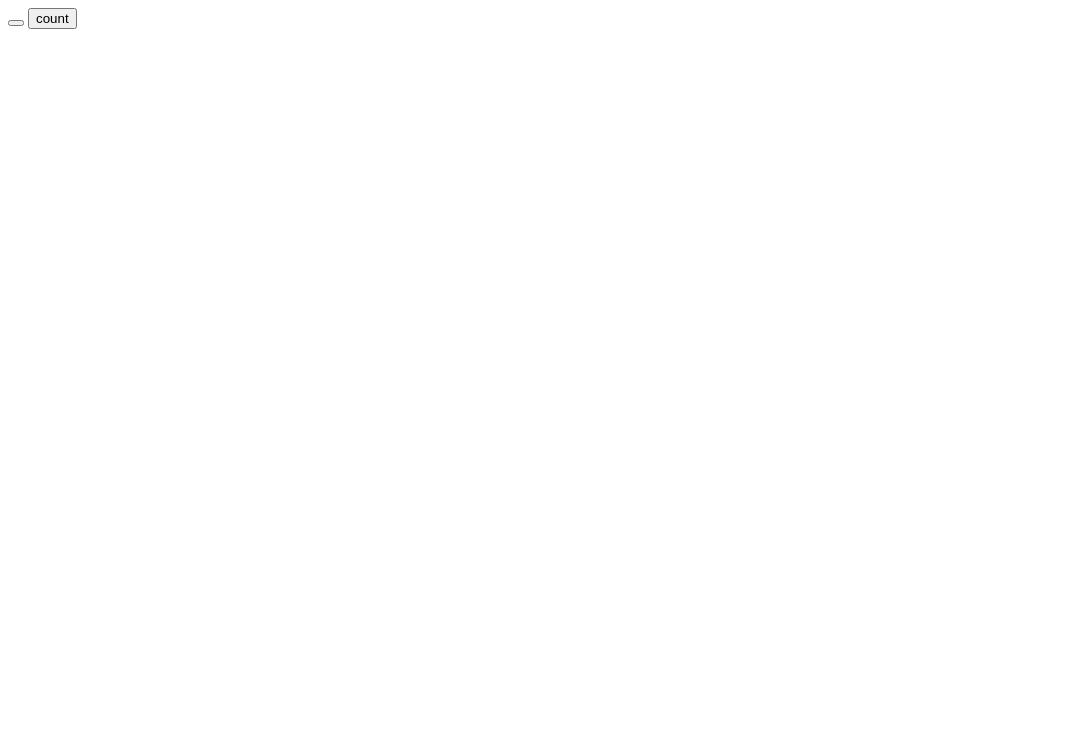
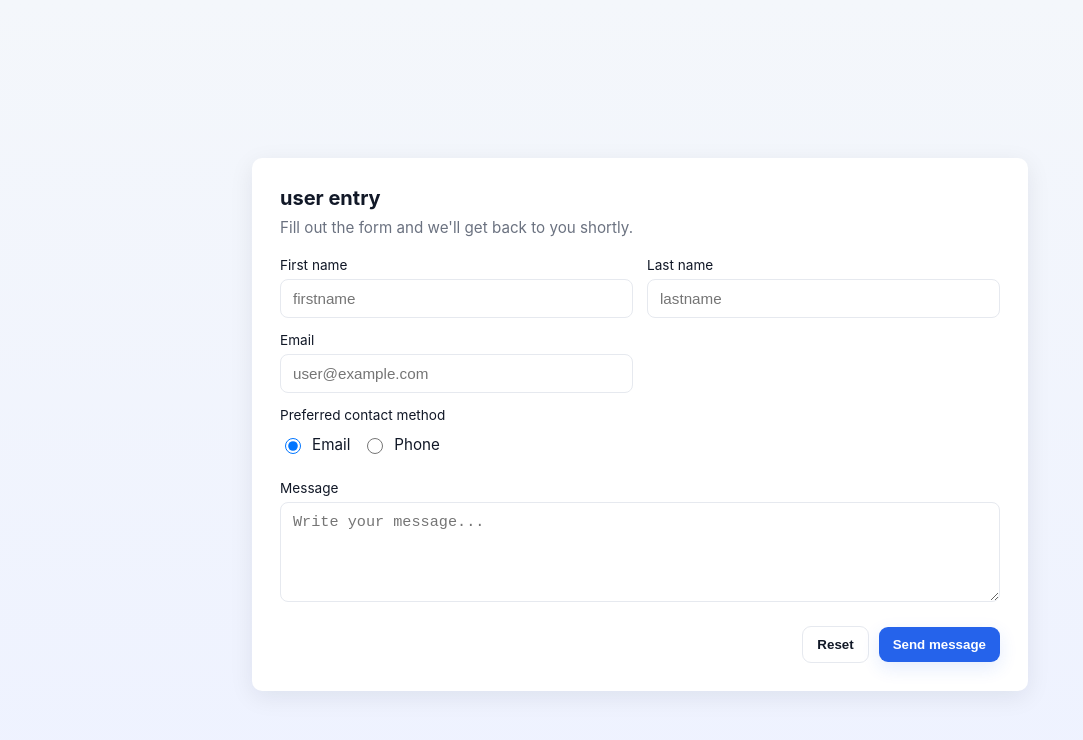
Before and after one commit to mmaneesha598/pinky, a plain HTML site: page index.html in a window 1280 px wide. Shown: the whole page, without its empty margins (0-1083 px from the left). Drawn offline with Linux system fonts and the light colour scheme.

Commit message:
first commit

```diff
--- a/index.html
+++ b/index.html
@@ -1,49 +1,209 @@
-<!DOCTYPE html>
+<!doctype html>
 <html lang="en">
 <head>
-    <meta charset="UTF-8">
-    <meta name="viewport" content="width=device-width, initial-scale=1.0">
-    <title>Document</title>
-    <script>
-//         const add=(a,b)=>{
-//             return document.write('<br>the a sub ${a+b}')
-//         }
-//         add(2,3)
-//         add(6,6)
-//         const sub=(a,b)=>{
-//             return document.write(a-b)
-//         }
-//         sub(5,3)
-//         setInterval(()=>
-//     {add(2,3)}
-//     ,3000)
-//     setTimeout(()=>
-// {add(2,3)},
-// 4000)
-    const count=()=>{
-        const add=()=>{
-            for(a=0;a<10;a++) {
-                document.write(`${a}`)
-            }
+    <meta charset="utf-8" />
+    <meta name="viewport" content="width=device-width,initial-scale=1" />
+    <title>Basic Form</title>
+    <style>
+        :root{
+            --bg:#f4f7fb;
+            --card:#ffffff;
+            --accent:#2563eb;
+            --muted:#6b7280;
+            --danger:#ef4444;
+            --radius:10px;
+            --gap:14px;
+            font-family:Inter, system-ui, -apple-system, "Segoe UI", Roboto, "Helvetica Neue", Arial;
         }
 
-//  const count=()=>{
-//     const add=()=>{
+        html,body{height:100%}
+        body{
+            margin:0;
+            background:linear-gradient(180deg,var(--bg),#eef2ff);
+            display:flex;
+            align-items:center;
+            justify-content:center;
+            padding:24px;
+            color:#111827;
+        }
 
-// a=0
-// while(a<2000){
-//     document.write(<ul><li>${a}</li></ul>)
-//     a++;
-// }}
+        .card{
+            width:100%;
+            max-width:720px;
+            background:var(--card);
+            border-radius:var(--radius);
+            box-shadow:0 6px 24px rgba(16,24,40,0.08);
+            padding:28px;
+        }
 
-  document.getElementById("counter").innerHTML = `${add()}`
-  }
-</script>
+        h1{margin:0 0 8px 0; font-size:1.25rem}
+        p.lead{margin:0 0 20px 0; color:var(--muted); font-size:0.95rem}
+
+        form{
+            display:grid;
+            gap:var(--gap);
+            grid-template-columns:repeat(2,1fr);
+        }
+
+        /* full width rows */
+        .full{grid-column:1 / -1}
+
+        label{
+            display:block;
+            font-size:0.85rem;
+            margin-bottom:6px;
+            color:#111827;
+        }
+
+        input[type="text"],
+        input[type="email"],
+        input[type="password"],
+        input[type="tel"],
+        select,
+        textarea{
+            width:100%;
+            padding:10px 12px;
+            border:1px solid #e6e9ef;
+            border-radius:8px;
+            background: #fff;
+            font-size:0.95rem;
+            outline:none;
+            box-sizing:border-box;
+            transition:box-shadow .12s, border-color .12s;
+        }
+
+        input:focus, select:focus, textarea:focus{
+            border-color:rgba(37,99,235,0.9);
+            box-shadow:0 6px 18px rgba(37,99,235,0.08);
+        }
+
+        .row{
+            display:flex;
+            gap:10px;
+            align-items:center;
+        }
+
+        .muted{font-size:0.85rem;color:var(--muted);}
+
+        .options{
+            display:flex;
+            gap:12px;
+            align-items:center;
+            padding:6px 0;
+        }
+
+        .checkbox-label, .radio-label{
+            display:flex;
+            gap:8px;
+            align-items:center;
+            font-size:0.95rem;
+            cursor:pointer;
+            user-select:none;
+        }
+
+        input[type="checkbox"], input[type="radio"]{
+            width:16px;
+            height:16px;
+        }
+
+        textarea{min-height:100px; resize:vertical;}
+
+        .actions{
+            display:flex;
+            gap:10px;
+            justify-content:flex-end;
+            align-items:center;
+            padding-top:6px;
+        }
+
+        button{
+            padding:10px 14px;
+            border-radius:9px;
+            border:0;
+            background:var(--accent);
+            color:#fff;
+            font-weight:600;
+            cursor:pointer;
+            box-shadow:0 6px 18px rgba(37,99,235,0.12);
+        }
+
+        button.secondary{
+            background:#fff;
+            color:#111827;
+            border:1px solid #e6e9ef;
+            box-shadow:none;
+        }
+
+        .error{color:var(--danger); font-size:0.85rem;}
+
+        @media (max-width:640px){
+            form{grid-template-columns:1fr}
+            .actions{justify-content:stretch}
+            button{width:100%}
+            button.secondary{order:-1}
+        }
+    </style>
 </head>
 <body>
-    <button id="counter"></button>
-<button onclick="setInterval(() => {
-    count()
-}, 1000); ">count</button>
+    <main class="card" role="main">
+        <h1>user entry</h1>
+        <p class="lead">Fill out the form and we'll get back to you shortly.</p>
+
+        <form id="contactForm" action="#" method="post" novalidate>
+            <div>
+                <label for="firstName">First name</label>
+                <input id="firstName" name="firstName" type="text" placeholder="firstname" required />
+            </div>
+
+            <div>
+                <label for="lastName">Last name</label>
+                <input id="lastName" name="lastName" type="text" placeholder="lastname" />
+            </div>
+
+            <div>
+                <label for="email">Email</label>
+                <input id="email" name="email" type="email" placeholder="user@example.com" required />
+            </div>
+
+            <div class="full">
+                <label>Preferred contact method</label>
+                <div class="options">
+                    <label class="radio-label">
+                        <input type="radio" name="contactMethod" value="email" checked />
+                        <span>Email</span>
+                    </label>
+                    <label class="radio-label">
+                        <input type="radio" name="contactMethod" value="phone" />
+                        <span>Phone</span>
+                    </label>
+                </div>
+            </div>
+
+            <div class="full">
+                <label for="message">Message</label>
+                <textarea id="message" name="message" placeholder="Write your message..."></textarea>
+            </div>
+
+            <div class="full actions">
+                <button type="button" class="secondary" onclick="document.getElementById('contactForm').reset()">Reset</button>
+                <button type="submit">Send message</button>
+            </div>
+        </form>
+    </main>
+
+    <script>
+        // minimal client-side validation feedback
+        document.getElementById('contactForm').addEventListener('submit', function(e){
+            if (!this.checkValidity()) {
+                e.preventDefault();
+                this.reportValidity();
+            } else {
+                e.preventDefault();
+                // placeholder for submit action
+                alert('Form submitted (demo).');
+                this.reset();
+            }
+        });
+    </script>
 </body>
 </html>
```
